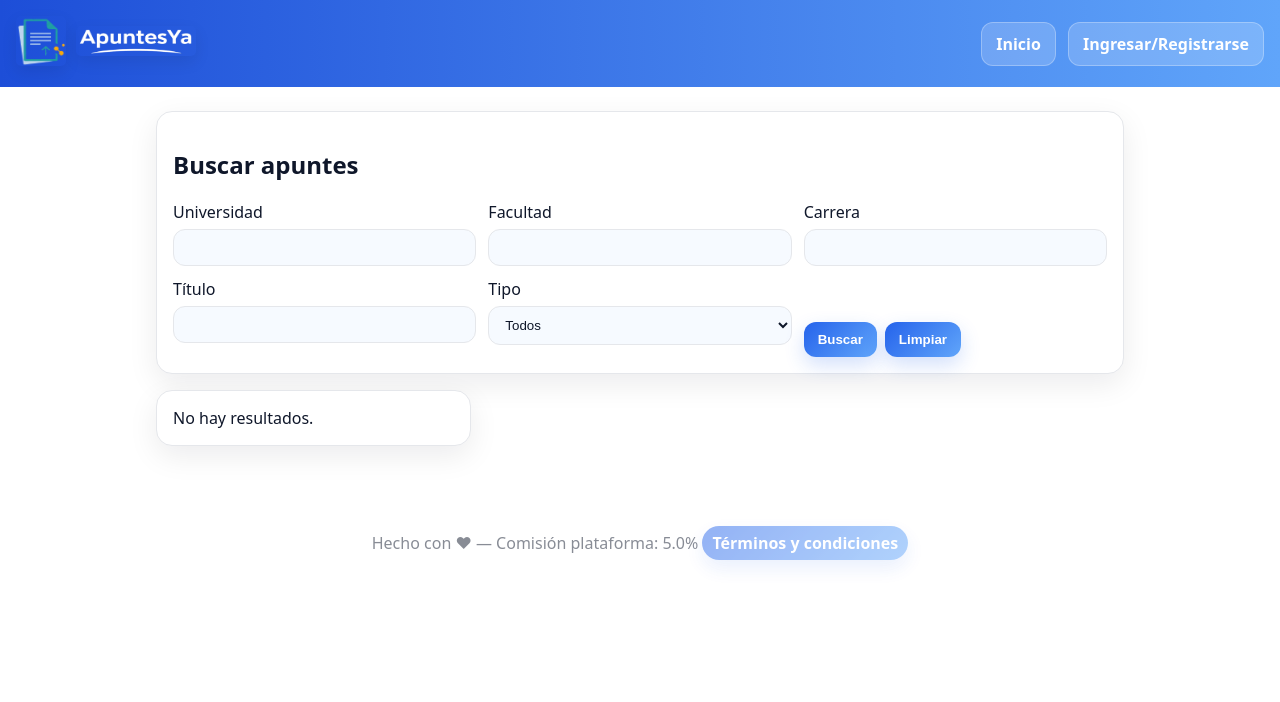
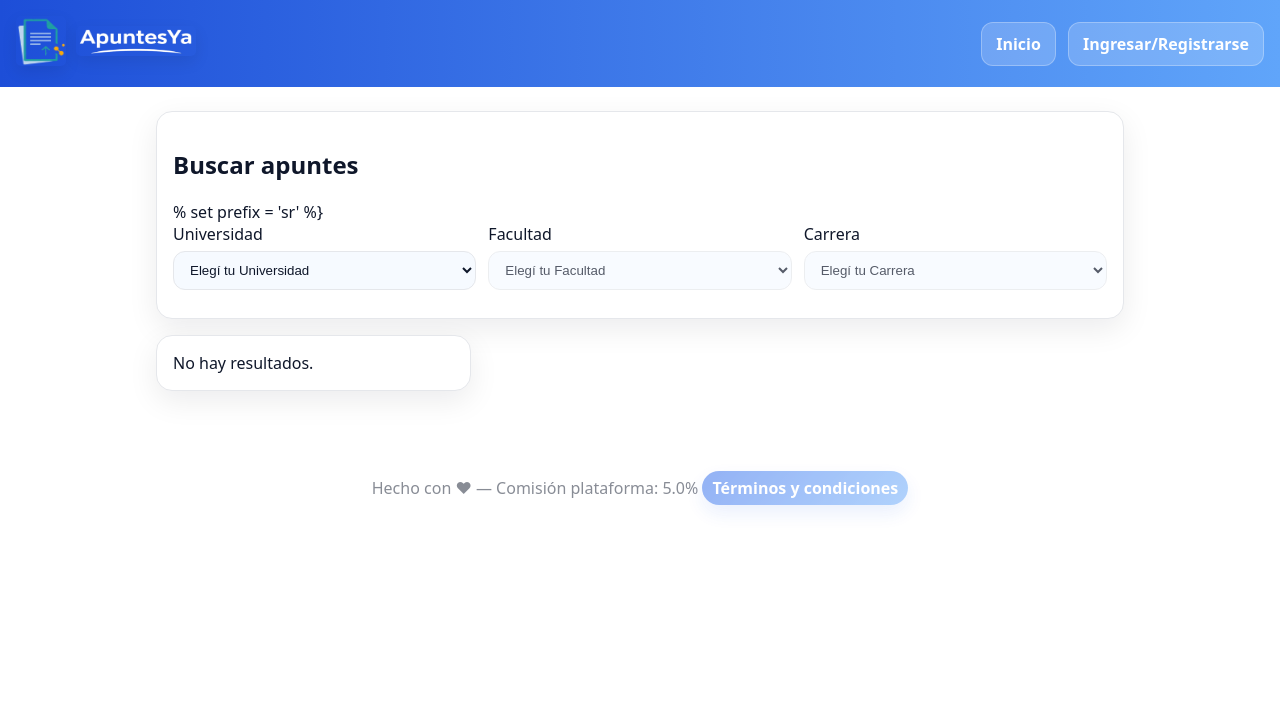
Before and after one commit to francozapata/APUNTESYAFINAL, a Flask app: page /search in a window 1280 px wide. Shown: the top 702 px of the page. Run offline with Flask 3, Linux system fonts and the light colour scheme.

Commit message:
Formulario

```diff
--- a/apuntesya2/templates/base.html
+++ b/apuntesya2/templates/base.html
@@ -134,9 +134,7 @@
 
   <script src="{{ url_for('static', filename='js/contact_widget.js') }}"></script>
 
-  {% if include_dynamic_selects %}
-  <script src="{{ url_for('static', filename='js/dynamic_selects.js') }}"></script>
-  {% endif %}
+
 </body>
 
 </html>
--- a/apuntesya2/templates/index.html
+++ b/apuntesya2/templates/index.html
@@ -2,29 +2,26 @@
 {% block content %}
 <div class="card">
   <h2>Buscar apuntes</h2>
-  <form method="get" action="{{ url_for('search') }}">
-    <div class="grid">
-      <div><label>Universidad</label><input class="input" name="university"
-          value="{{ request.args.get('university','') }}"></div>
-      <div><label>Facultad</label><input class="input" name="faculty" value="{{ request.args.get('faculty','') }}">
-      </div>
-      <div><label>Carrera</label><input class="input" name="career" value="{{ request.args.get('career','') }}"></div>
-    </div>
-    <div class="grid">
-      <div><label>Título</label><input class="input" name="q" value="{{ request.args.get('q','') }}"></div>
-      <div><label>Tipo</label>
-        <select name="type">
-          <option value="">Todos</option>
-          <option value="free" {% if request.args.get('type')=='free' %}selected{% endif %}>Gratuitos</option>
-          <option value="paid" {% if request.args.get('type')=='paid' %}selected{% endif %}>De pago</option>
-        </select>
-      </div>
-      <div style="display:flex;align-items:end;gap:8px">
-        <button class="btn" type="submit">Buscar</button>
-        <button class="btn" href="{{ url_for('index') }}">Limpiar</button>
-      </div>
-    </div>
-  </form>
+  % set prefix = 'sr' %}
+  {% set names = {'university':'u','faculty':'f','career':'c'} %}
+  {% include 'components/academics_selects.html' %}
+
+  <script src="{{ url_for('static', filename='js/academics_selects.js') }}"></script>
+  <script>
+    document.addEventListener('DOMContentLoaded', () => {
+      initAcademicsSelects({
+        prefix: 'sr',
+        enableCreate: false,  // no se puede agregar nuevas en la búsqueda
+        onChange: (vals) => {
+          // vals = { universityText, facultyText, careerText }
+          console.log('Filtro cambiado:', vals);
+          // acá podés llamar tu función de filtrado, por ejemplo:
+          // refreshResults(vals.universityText, vals.facultyText, vals.careerText);
+        }
+      });
+    });
+  </script>
+
 </div>
 
 <div class="grid">
--- /dev/null
+++ b/static/js/academics_selects.js
@@ -0,0 +1,198 @@
+// static/js/academics_selects.js
+(function () {
+    function $(id) { return document.getElementById(id); }
+    function vis(el, on) { el.style.display = on ? '' : 'none'; }
+    function enable(el, on) { el.disabled = !on; }
+    function opt(sel, ph, includeOther = true) {
+        sel.innerHTML = '';
+        const a = document.createElement('option');
+        a.value = ''; a.disabled = true; a.selected = true; a.textContent = ph;
+        sel.appendChild(a);
+        if (includeOther) {
+            const b = document.createElement('option');
+            b.value = '__other__'; b.textContent = 'Otra…';
+            sel.appendChild(b);
+        }
+    }
+    async function getJSON(url) { const r = await fetch(url); if (!r.ok) throw 0; return r.json(); }
+    async function postJSON(url, body) {
+        const r = await fetch(url, { method: 'POST', headers: { 'Content-Type': 'application/json' }, body: JSON.stringify(body) });
+        const d = await r.json().catch(() => ({}));
+        if (!r.ok) throw new Error(d.error || 'Error'); return d;
+    }
+
+    /**
+     * initAcademicsSelects
+     * opts = {
+     *   prefix: 'cp' | 'up' | 'sr',
+     *   formId?: 'formId' (si está => completa hidden y maneja submit),
+     *   initial?: {university, faculty, career},  // para precarga libre
+     *   enableCreate?: boolean (default true). Si false, NO permite "Otra…" (modo búsqueda)
+     *   onChange?: function({universityText, facultyText, careerText}) // útil en búsqueda
+     * }
+     */
+    async function initAcademicsSelects(opts) {
+        const {
+            prefix, formId = null, initial = null, enableCreate = true, onChange = null
+        } = opts;
+
+        const uni = $(`${prefix}-uni`);
+        const fac = $(`${prefix}-fac`);
+        const car = $(`${prefix}-car`);
+        const uniO = $(`${prefix}-uni-other`);
+        const facO = $(`${prefix}-fac-other`);
+        const carO = $(`${prefix}-car-other`);
+        const hUni = $(`${prefix}-hidden-university`);
+        const hFac = $(`${prefix}-hidden-faculty`);
+        const hCar = $(`${prefix}-hidden-career`);
+
+        let uniId = null, facId = null;
+
+        // Si no se permite crear, ocultar inputs libres y quitar "Otra…"
+        if (!enableCreate) {
+            vis(uniO, false); vis(facO, false); vis(carO, false);
+            // Quitar opción "__other__" si existe
+            ['uni', 'fac', 'car'].forEach(k => {
+                const sel = $(`${prefix}-${k}`);
+                const other = sel.querySelector('option[value="__other__"]');
+                if (other) other.remove();
+            });
+        }
+
+        // Cargar universidades
+        try {
+            const list = await getJSON('/api/academics/universities');
+            const other = uni.querySelector('option[value="__other__"]');
+            (list || []).forEach(u => {
+                const o = document.createElement('option');
+                o.value = String(u.id); o.textContent = u.name;
+                other ? uni.insertBefore(o, other) : uni.appendChild(o);
+            });
+        } catch (_) { }
+
+        uni.addEventListener('change', async () => {
+            const v = uni.value;
+            if (enableCreate && v === '__other__') {
+                uniId = null; vis(uniO, true); vis(facO, true); vis(carO, true);
+                enable(fac, false); enable(car, false);
+            } else {
+                vis(uniO, false); if (enableCreate) { vis(facO, false); vis(carO, false); }
+                uniId = v ? parseInt(v, 10) : null;
+                opt(fac, 'Elegí tu Facultad', enableCreate);
+                opt(car, 'Elegí tu Carrera', enableCreate);
+                enable(fac, !!v); enable(car, false);
+                if (v) {
+                    try {
+                        const list = await getJSON('/api/academics/faculties?university_id=' + encodeURIComponent(v));
+                        const other = fac.querySelector('option[value="__other__"]');
+                        (list || []).forEach(f => {
+                            const o = document.createElement('option');
+                            o.value = String(f.id); o.textContent = f.name;
+                            other ? fac.insertBefore(o, other) : fac.appendChild(o);
+                        });
+                    } catch (_) { }
+                }
+            }
+            fireChange();
+        });
+
+        fac.addEventListener('change', async () => {
+            const v = fac.value;
+            if (enableCreate && v === '__other__') {
+                facId = null; vis(facO, true); vis(carO, true); enable(car, false);
+            } else {
+                vis(facO, false); if (enableCreate) { vis(carO, false); }
+                facId = v ? parseInt(v, 10) : null;
+                opt(car, 'Elegí tu Carrera', enableCreate);
+                enable(car, !!v);
+                if (v) {
+                    try {
+                        const list = await getJSON('/api/academics/careers?faculty_id=' + encodeURIComponent(v));
+                        const other = car.querySelector('option[value="__other__"]');
+                        (list || []).forEach(ca => {
+                            const o = document.createElement('option');
+                            o.value = String(ca.id); o.textContent = ca.name;
+                            other ? car.insertBefore(o, other) : car.appendChild(o);
+                        });
+                    } catch (_) { }
+                }
+            }
+            fireChange();
+        });
+
+        car.addEventListener('change', () => {
+            if (enableCreate) vis(carO, car.value === '__other__');
+            fireChange();
+        });
+
+        function getTexts() {
+            const uniText = uni.value === '__other__' ? (uniO.value || '').trim()
+                : (uni.value ? uni.options[uni.selectedIndex].text : '');
+            const facText = fac.value === '__other__' ? (facO.value || '').trim()
+                : (fac.value ? fac.options[fac.selectedIndex].text : '');
+            const carText = car.value === '__other__' ? (carO.value || '').trim()
+                : (car.value ? car.options[car.selectedIndex].text : '');
+            return { universityText: uniText, facultyText: facText, careerText: carText };
+        }
+        function fireChange() {
+            const detail = getTexts();
+            if (typeof onChange === 'function') onChange(detail);
+            document.dispatchEvent(new CustomEvent('ay:academics-change', { detail: { prefix, ...detail } }));
+        }
+
+        // Submit (si hay formId): crea entidades si hace falta y completa hidden
+        const form = formId ? $(formId.replace('#', '')) : null;
+        if (form) {
+            form.addEventListener('submit', async (ev) => {
+                ev.preventDefault();
+                try {
+                    // Universidad
+                    if (!uni.value && !(enableCreate && uniO.value.trim())) throw new Error('Seleccioná o escribí tu Universidad.');
+                    let U;
+                    if (enableCreate && uni.value === '__other__') {
+                        const name = (uniO.value || '').trim(); if (!name) throw new Error('Escribí tu Universidad.');
+                        U = await postJSON('/api/academics/universities', { name }); uniId = U.id;
+                    } else {
+                        U = { id: uniId, name: (uni.options[uni.selectedIndex]?.text || '') };
+                    }
+
+                    // Facultad
+                    if (!fac.value && !(enableCreate && facO.value.trim())) throw new Error('Seleccioná o escribí tu Facultad.');
+                    let F;
+                    if (enableCreate && fac.value === '__other__') {
+                        const name = (facO.value || '').trim(); if (!name) throw new Error('Escribí tu Facultad.');
+                        F = await postJSON('/api/academics/faculties', { name, university_id: uniId });
+                        facId = F.id;
+                    } else {
+                        F = { id: facId, name: (fac.options[fac.selectedIndex]?.text || '') };
+                    }
+
+                    // Carrera
+                    if (!car.value && !(enableCreate && carO.value.trim())) throw new Error('Seleccioná o escribí tu Carrera.');
+                    let C;
+                    if (enableCreate && car.value === '__other__') {
+                        const name = (carO.value || '').trim(); if (!name) throw new Error('Escribí tu Carrera.');
+                        C = await postJSON('/api/academics/careers', { name, faculty_id: facId });
+                    } else {
+                        C = { name: (car.options[car.selectedIndex]?.text || '') };
+                    }
+
+                    if (hUni) hUni.value = U.name;
+                    if (hFac) hFac.value = F.name;
+                    if (hCar) hCar.value = C.name;
+
+                    form.submit();
+                } catch (e) { alert(e.message || 'No se pudo guardar. Intentá de nuevo.'); }
+            });
+        }
+
+        // Precarga libre (opcional)
+        if (initial && initial.university && enableCreate) {
+            uni.value = '__other__'; vis(uniO, true); vis(facO, true); vis(carO, true);
+            uniO.value = initial.university || ''; facO.value = initial.faculty || ''; carO.value = initial.career || '';
+            enable(fac, false); enable(car, false);
+        }
+    }
+
+    window.initAcademicsSelects = initAcademicsSelects;
+})();
--- /dev/null
+++ b/templates/components/academics_selects.html
@@ -0,0 +1,48 @@
+{# templates/components/academics_selects.html #}
+{# Props:
+- prefix (string único por formulario, ej "cp", "up", "sr")
+- names (dict con los name=... que envía el form)
+- show_labels (bool, default true)
+- initial (dict opcional {university, faculty, career} para precargar texto)
+#}
+{% set prefix = prefix or 'acad' %}
+{% set names = names or {'university':'university','faculty':'faculty','career':'career'} %}
+{% set show_labels = show_labels if show_labels is defined else true %}
+{% set initial = initial or {} %}
+
+<div class="grid" id="{{ prefix }}-acad-wrapper" data-prefix="{{ prefix }}">
+    <div>
+        {% if show_labels %}<label>Universidad</label>{% endif %}
+        <select id="{{ prefix }}-uni" class="select">
+            <option value="" selected disabled>Elegí tu Universidad</option>
+            <option value="__other__">Otra…</option>
+        </select>
+        <input id="{{ prefix }}-uni-other" class="input" type="text" placeholder="Escribí tu Universidad"
+            style="display:none;margin-top:8px;" value="{{ initial.university or '' }}">
+    </div>
+
+    <div>
+        {% if show_labels %}<label>Facultad</label>{% endif %}
+        <select id="{{ prefix }}-fac" class="select" disabled>
+            <option value="" selected disabled>Elegí tu Facultad</option>
+            <option value="__other__">Otra…</option>
+        </select>
+        <input id="{{ prefix }}-fac-other" class="input" type="text" placeholder="Escribí tu Facultad"
+            style="display:none;margin-top:8px;" value="{{ initial.faculty or '' }}">
+    </div>
+
+    <div>
+        {% if show_labels %}<label>Carrera</label>{% endif %}
+        <select id="{{ prefix }}-car" class="select" disabled>
+            <option value="" selected disabled>Elegí tu Carrera</option>
+            <option value="__other__">Otra…</option>
+        </select>
+        <input id="{{ prefix }}-car-other" class="input" type="text" placeholder="Escribí tu Carrera"
+            style="display:none;margin-top:8px;" value="{{ initial.career or '' }}">
+    </div>
+</div>
+
+{# Hidden reales que lee el backend #}
+<input type="hidden" name="{{ names.university }}" id="{{ prefix }}-hidden-university">
+<input type="hidden" name="{{ names.faculty }}" id="{{ prefix }}-hidden-faculty">
+<input type="hidden" name="{{ names.career }}" id="{{ prefix }}-hidden-career">
```
Also changed, not shown: apuntesya2/templates/complete_profile.html (+15 -39 lines), apuntesya2/templates/upload.html (+28 -30 lines).
